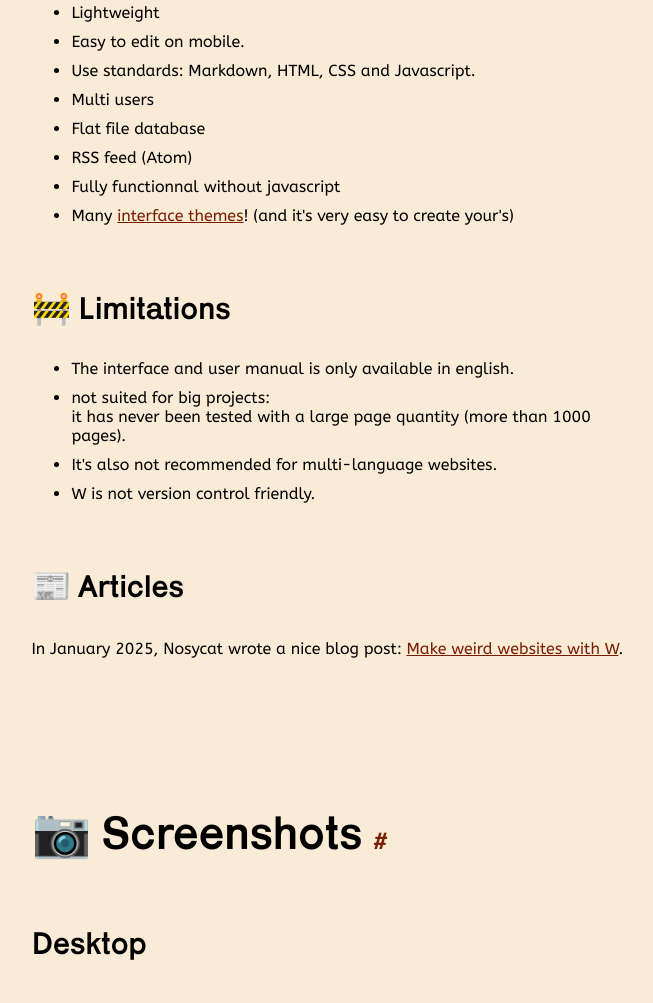
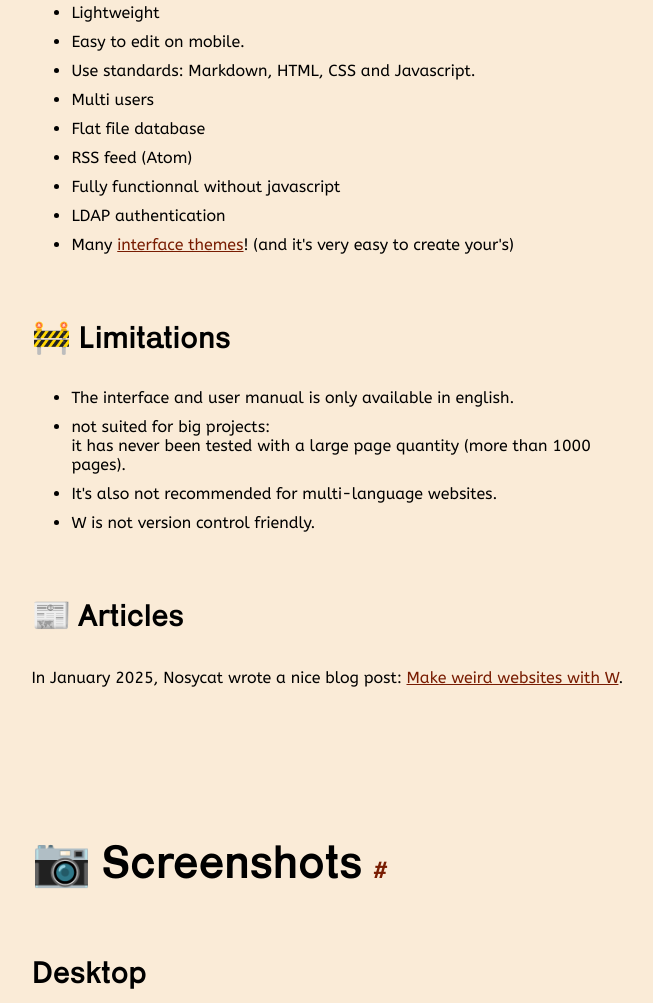
Before and after one commit to vincent-peugnet/wcms-website, a plain HTML site: page index.html in a window 1280 px wide. Shown: the part 1198-2201 px from the top of the page, without its empty margins (7-660 px from the left). Drawn offline with Linux system fonts and the light colour scheme.

Commit message:
add LDAP to the list of tech features

```diff
--- a/index.html
+++ b/index.html
@@ -90,6 +90,7 @@
         <li>Flat file database</li>
         <li>RSS feed (Atom)</li>
         <li>Fully functionnal without javascript</li>
+        <li>LDAP authentication</li>
         <li>Many <a href="#themes">interface themes</a>! (and it's very easy to create your's)</li>
       </ul>
       <h3>
```
